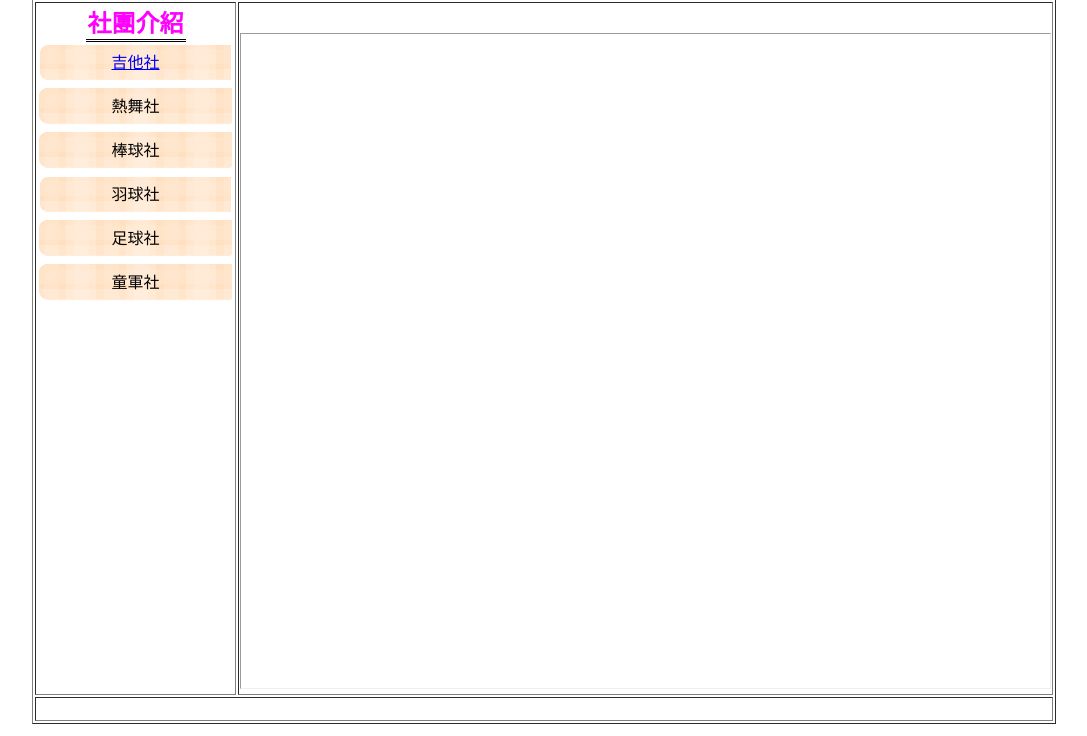
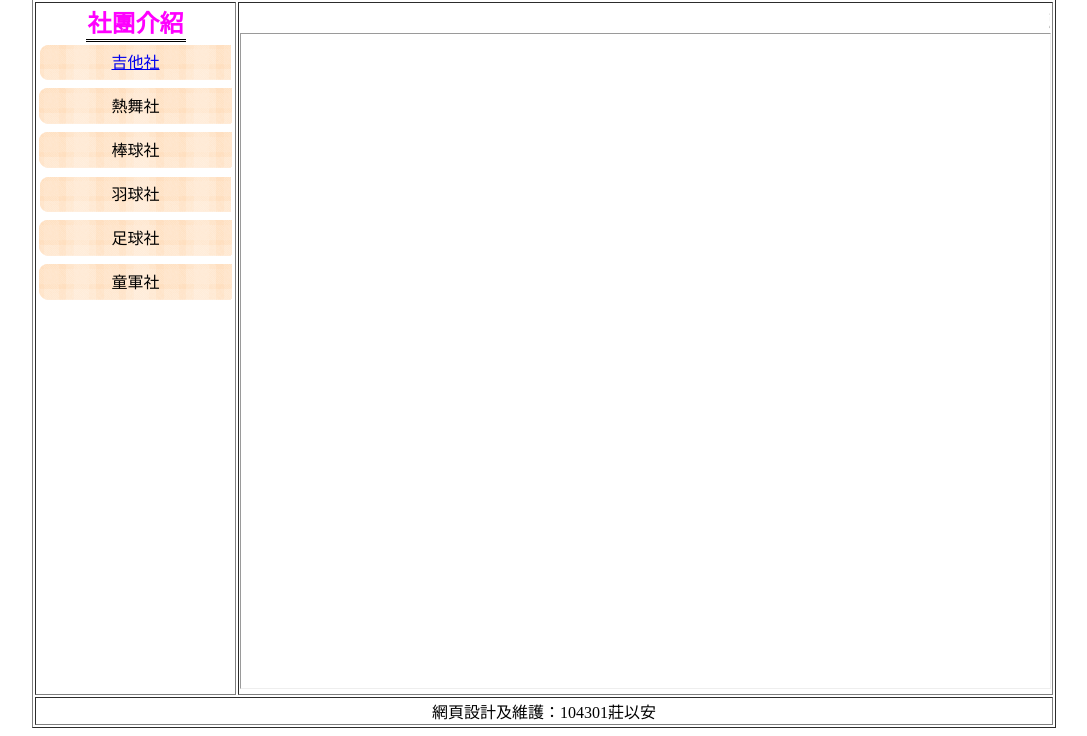
Before and after one commit to chairnh3/web01, a plain HTML site: page index.html in a window 1280 px wide. Shown: the part 80-816 px from the top of the page, without its empty margins (96-1183 px from the left). Drawn offline with Linux system fonts and the light colour scheme.

Commit message:
Update index.html

```diff
--- a/index.html
+++ b/index.html
@@ -97,7 +97,7 @@ body table tbody tr td table tbody tr td div:hover {
         <iframe class="iframclass" id="imain"><img src="images/0104.jpg" width="250" height="250" alt=""/></iframe>      </td>
     </tr>
     <tr>
-      <td height="20" colspan="2">&nbsp;</td>
+      <td height="20" colspan="2" align="center">網頁設計及維護：104301莊以安</td>
     </tr>
   </tbody>
 </table>
```
